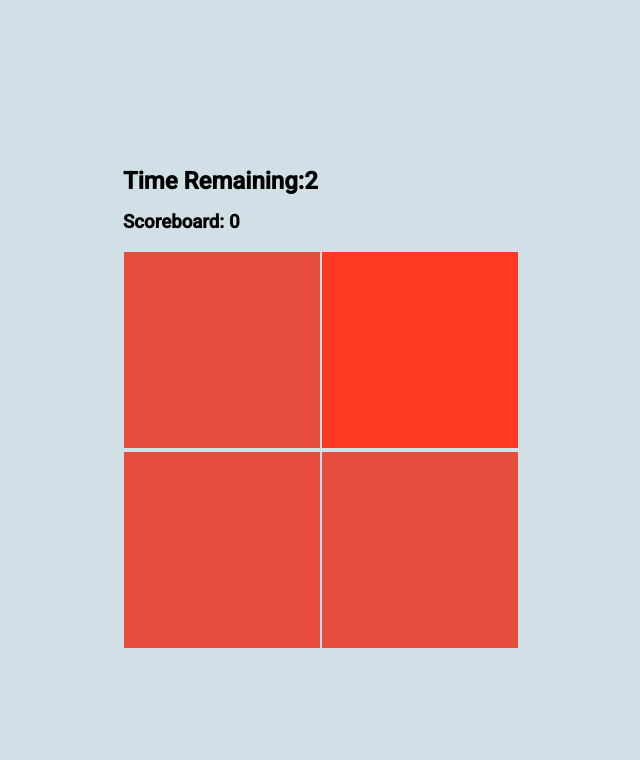
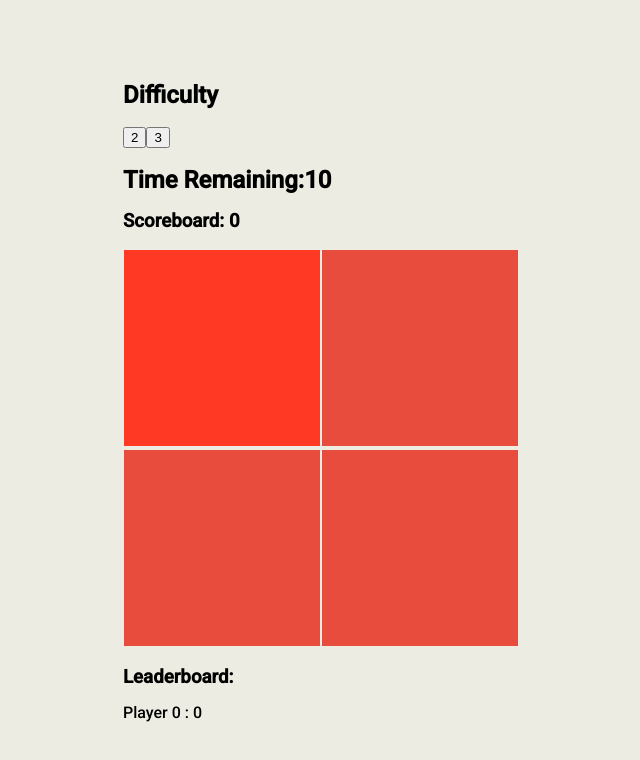
Before and after one commit to Renda02/memory-game, a React (Create React App) app: page / in a window 1280 px wide. Both pictures are taken after a click on the element 539 px from the left and 349 px from the top of the page. Shown: the top 760 px of the page, without its empty margins (317-957 px from the left). Built offline with nearby package versions, Linux system fonts and the light colour scheme.

Commit message:
Added more functionality

```diff
--- a/src/App.css
+++ b/src/App.css
@@ -3,7 +3,7 @@
 }
 
 body {
-  background: #d0e0e6;
+  background: #ECECE2;
   min-height: 100vh;
   display: flex;
   justify-content: center;
@@ -11,6 +11,7 @@ body {
   padding: 50px;
   line-height: 1;
   font-family: "Roboto", sans-serif;
+  color:#000000
 }
 
 .board {
--- a/src/components/Board.jsx
+++ b/src/components/Board.jsx
@@ -1,4 +1,4 @@
-import React, { useState,useEffect } from "react";
+import React, { useState, useEffect } from "react";
 
 import Color from "color";
 
@@ -6,12 +6,12 @@ const colorList = [
   "#ffda79",
   "#e74c3c",
   "#1abc9c",
+  "#2c3e50",
+  "#ccae62",
+  "#2ecc71",
   "#84817a",
-  "#2ecc71",
-  "#ccae62",
 
   "#f7f1e3",
-  "#2c3e50",
   "#9b59b6",
   "#5e3458",
   "#474787",
@@ -24,16 +24,28 @@ function getRandomArbitrary(min, max) {
 function Board() {
   const [size, setSize] = useState(2);
   const [score, setScore] = useState(0);
-  const [stop, setStop] = useState(0);
-  const [counter, setCounter] = React.useState(10);
+  const [players, setPlayers] = useState([]);
+  const [difficulty, setDifficulty] = useState(1);
 
+  // counter try
+  const [timerId, setTimerId] = useState([]);
+  const [counter, setCounter] = useState(10);
 
   const cubes = [];
 
-  //time
+  // counter trial
+  /*
   useEffect(() => {
-    counter > 0 && setTimeout(() => setCounter(counter - 1), 1000);
+    if (counter > 0) {
+      const id = setTimeout(() => {
+        setCounter(counter - 1);
+      }, 1000);
+      setTimerId(id);
+    } else if (counter === 0) {
+      stopGame();
+    }
   }, [counter]);
+  */
 
   // chose a random cube
   const randomCubeIndex = getRandomArbitrary(0, size * size - 1);
@@ -45,34 +57,35 @@ function Board() {
 
   //stop game
   const stopGame = () => {
-
-    setStop();
-
+    setPlayers([...players, score]);
     setScore(0);
     setSize(2);
   };
 
   // go to next step
   const onSpecialCubeClick = () => {
-    // if (score === 4) {
-    //let name = prompt("What is your name?");
-    //alert(`Congratulations , ${name} . You've completed the game!! `);
-    //alert(`Your score is ${score}.`)
-    //} else {
+    // stops timer
+    clearTimeout(timerId);
     setSize(size + 1);
     setScore(score + 1);
-   setCounter(15);
+    setCounter(10);
   };
+
+  //difficulty
+  let saturation = 0.6;
+  if (difficulty === 2) {
+    saturation = 0.7;
+  } else if (difficulty === 3) {
+    saturation = 0.9;
+  }
 
   for (let i = 0; i < size * size; i++) {
     if (i === randomCubeIndex) {
       // special cube
       cubes.push({
-        color: Color(cubeColor).saturate(0.6),
+        color: Color(cubeColor).saturate(saturation),
         onclick: onSpecialCubeClick,
       });
-
-
     } else {
       cubes.push({
         color: cubeColor,
@@ -81,6 +94,11 @@ function Board() {
     }
   }
 
+  const restartWithDiff = (diff) => {
+    setDifficulty(diff);
+    stopGame();
+  };
+
   //cube sizing
   const width = `calc(${(1 / size) * 100}% - ${2 * size}px)`;
   const height = `calc(${(1 / size) * 100}% - ${2 * size}px`;
@@ -88,17 +106,26 @@ function Board() {
   return (
     <>
       <div>
-<h2>Time Remaining:{counter}</h2>
+        <h2>Difficulty</h2>
+        <div>
+          <button onClick={() => restartWithDiff(2)}>2</button>
+          <button onClick={() => restartWithDiff(3)}>3</button>
+        </div>
+        <h2>Time Remaining:{counter}</h2>
         <h3>Scoreboard: {score}</h3>
-
         <div className="board">
           {cubes.map((cb) => (
             <div
               className="cube"
               style={{ width, height, backgroundColor: cb.color }}
               onClick={cb.onclick}
-
             ></div>
+          ))}
+        </div>
+        <div>
+          <h3>Leaderboard:</h3>
+          {players.map((score, index) => (
+            <p>{`Player ${index} : ${score}`}</p>
           ))}
         </div>
       </div>
```
Also changed, not shown: 1 other file (tests, documents, lock files or other folders).
